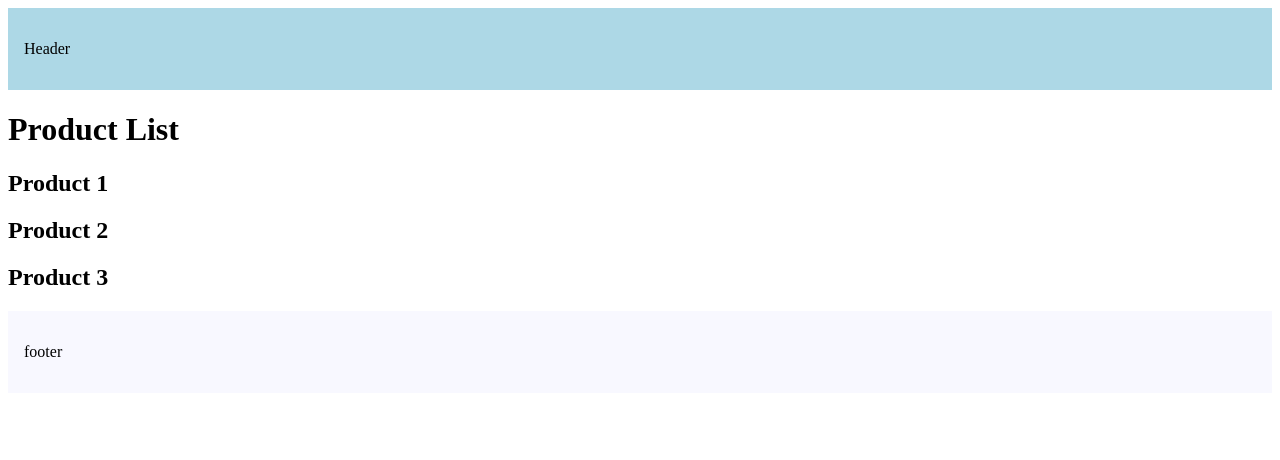
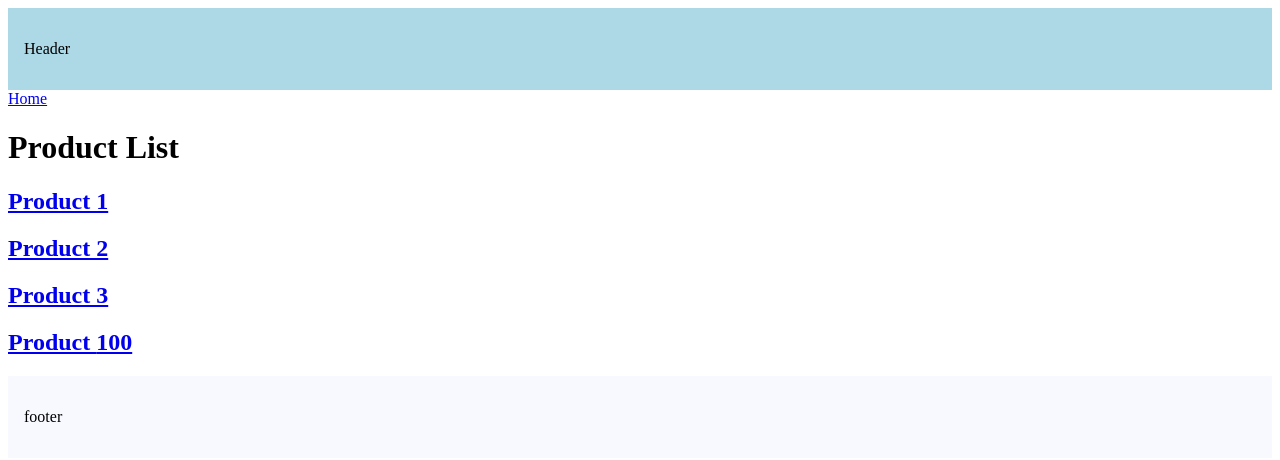
Before and after one commit to markydevs/routing, a Next.js app: page /products in a window 1280 px wide. Shown: the top 460 px of the page. Built offline with nearby package versions, Linux system fonts and the light colour scheme.

Commit message:
Link Component Navigation

```diff
--- a/src/app/products/page.tsx
+++ b/src/app/products/page.tsx
@@ -1,10 +1,25 @@
+import Link from "next/link";
+
 export default function ProductList() {
+	const productId = 100;
 	return (
 		<>
+			<Link href="/">Home</Link>
 			<h1>Product List</h1>
-			<h2>Product 1</h2>
-			<h2>Product 2</h2>
-			<h2>Product 3</h2>
+			<h2>
+				<Link href="products/1">Product 1</Link>
+			</h2>
+			<h2>
+				<Link href="products/2">Product 2</Link>
+			</h2>
+			<h2>
+				<Link href="products/3" replace>
+					Product 3
+				</Link>
+			</h2>
+			<h2>
+				<Link href={`products/${productId}`}>Product {productId}</Link>
+			</h2>
 		</>
 	);
 }
```
Also changed, not shown: src/app/(auth)/(with-auth-layout)/layout.tsx (added, +14 -0 lines), src/app/page.tsx (+9 -1 lines).
